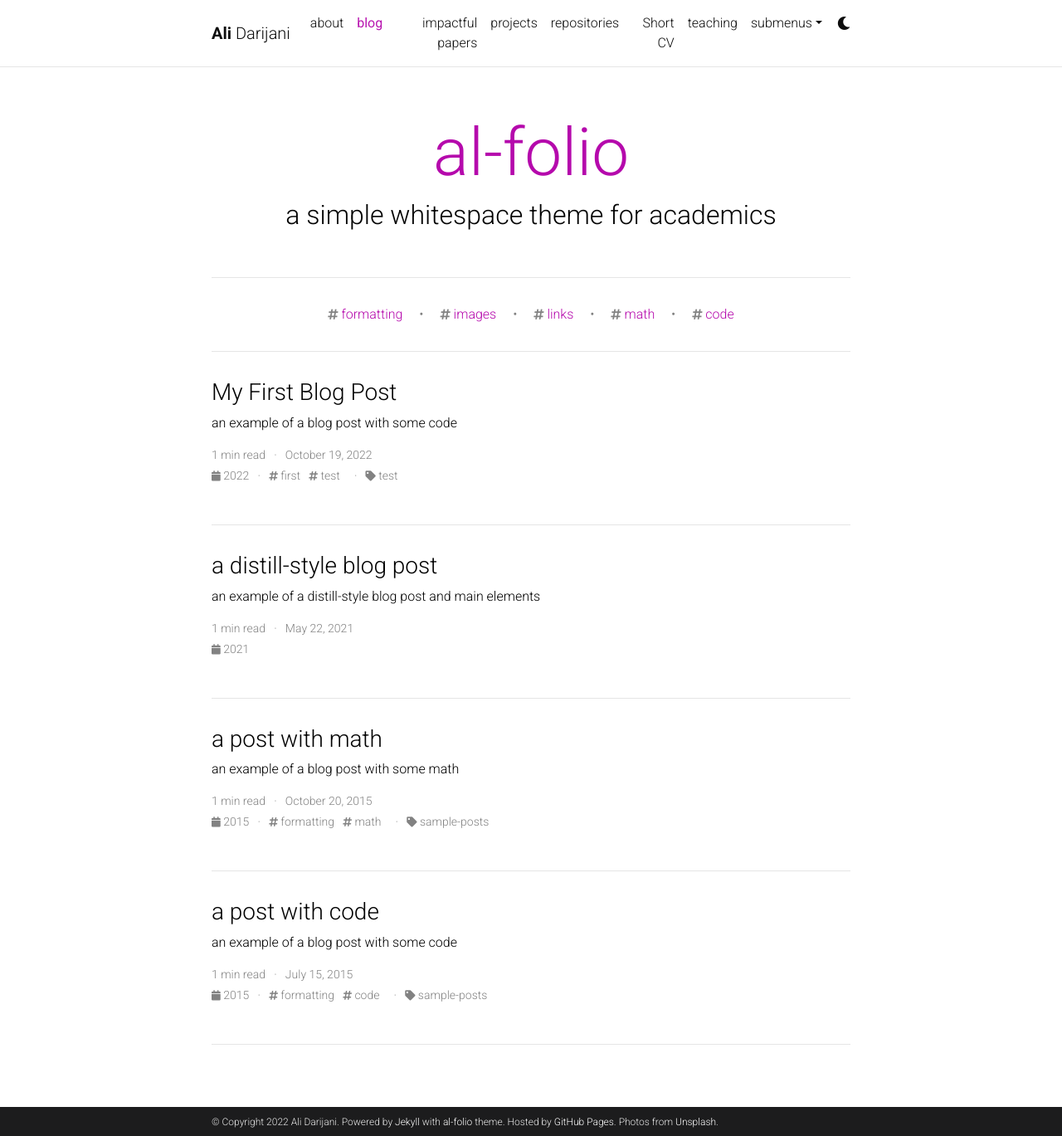
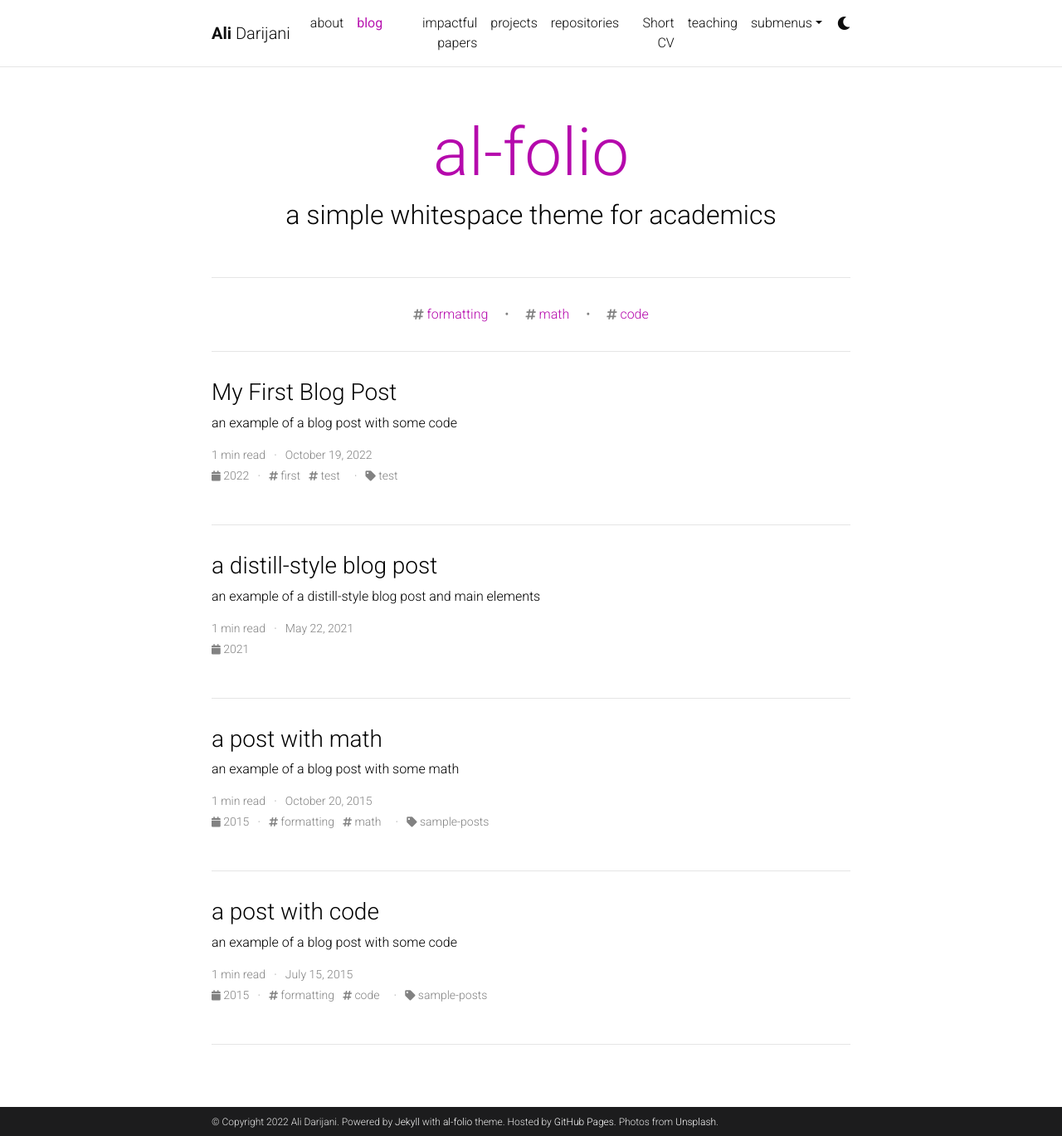
Before and after one commit to adarijani/adarijani.github.io_archived, a Jekyll site: the page built from blog/index.html, in a window 1280 px wide and 1369 px high. Shown: the whole window at 83% size. Built offline with Jekyll 4.4.1, drawn with Linux system fonts in a browser that asks for light colours; the list of posts is cut into pages by our own code; comment, search, counter and statistics services are not loaded; a style sheet for code colours, icons or effects is not loaded.

Commit message:
Update _config.yml

```diff
--- a/_config.yml
+++ b/_config.yml
@@ -223,7 +223,7 @@
     tag: '/blog/tag/:name/'
     category: '/blog/category/:name/'
 
-display_tags: ['formatting', 'images', 'links', 'math', 'code'] # this tags will be dispalyed on the front page of your blog
+display_tags: ['formatting', 'math', 'code'] # this tags will be dispalyed on the front page of your blog
 
 # -----------------------------------------------------------------------------
 # Jekyll Scholar
```
